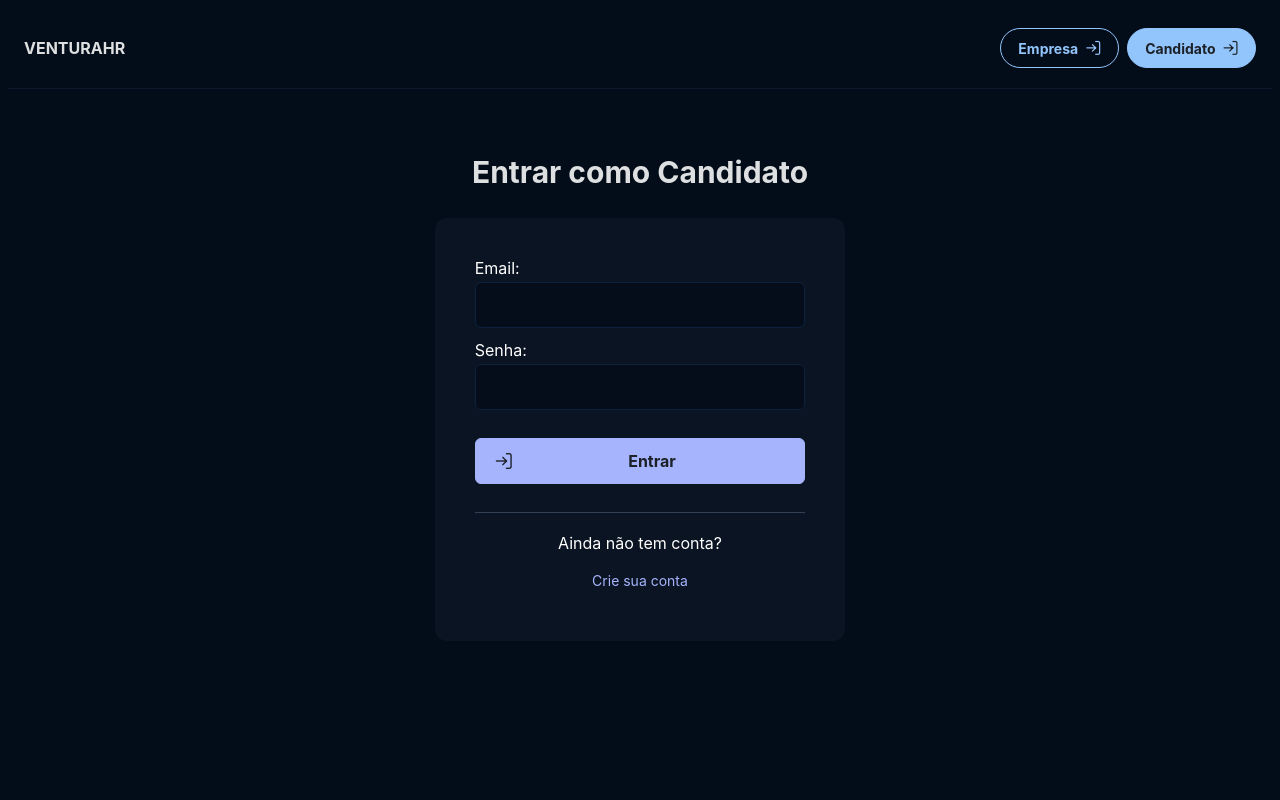
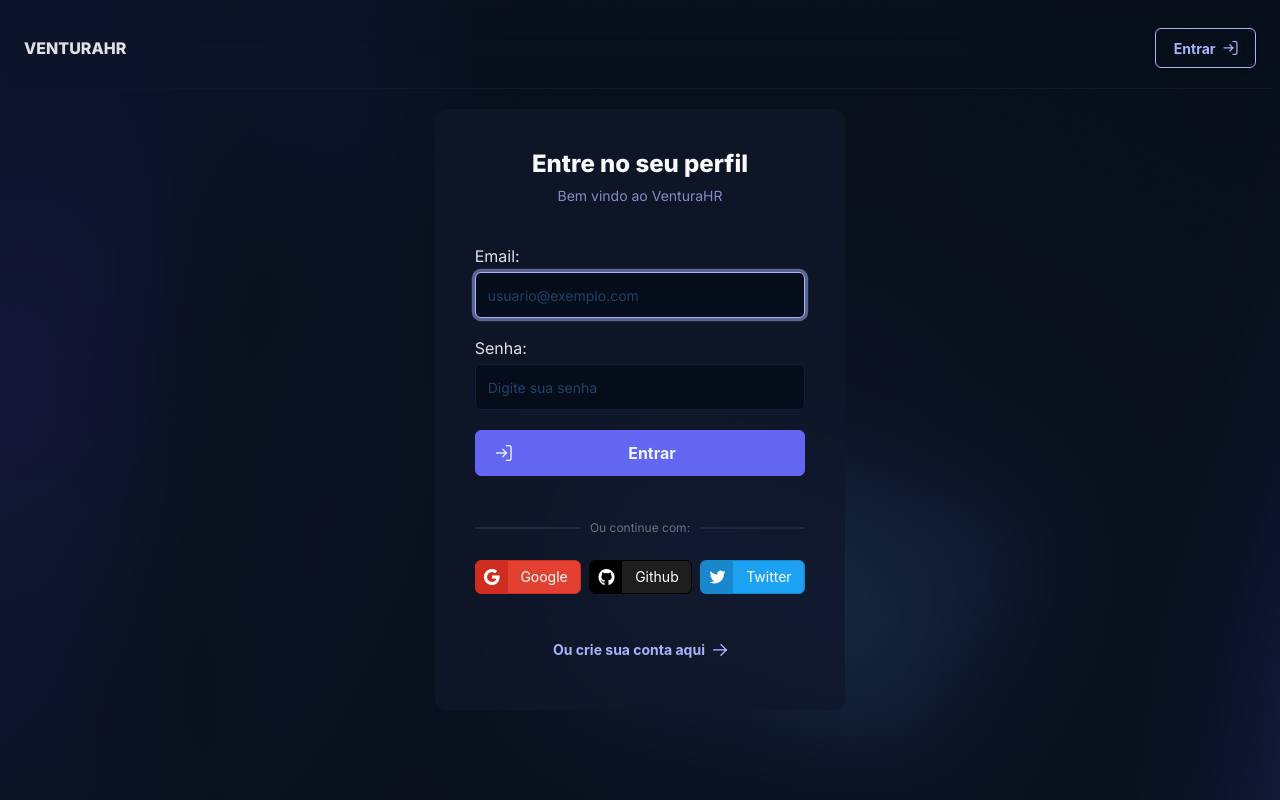
Before and after one commit to fabioper/VenturaHR, a Next.js app in the folder Web/venturahr-web/: page /applicant/login in a window 1280 px wide. Built offline with nearby package versions, Linux system fonts and the light colour scheme; no server answers.

Commit message:
ajusta estilos da tela de login

```diff
--- a/Web/venturahr-web/src/components/Header.tsx
+++ b/Web/venturahr-web/src/components/Header.tsx
@@ -8,32 +8,24 @@ const Header: React.FC = () => {
   const { isLogged, logout } = useAuth()
 
   return (
-    <header className="border-0 border-b border-slate-900 border-solid backdrop-blur sticky">
+    <header className="border-0 border-b border-slate-900 border-solid backdrop-blur-xl sticky top-0 left-0">
       <div className="container flex justify-between py-5 items-center">
         <Link href="/">
-          <h1 className="font-bold cursor-pointer text-base m-0">VENTURAHR</h1>
+          <h1 className="font-bold cursor-pointer text-base m-0 transition-all hover:scale-110">
+            VENTURAHR
+          </h1>
         </Link>
 
         <ul className="list-none flex flex-row text-sm gap-2 m-0">
           {!isLogged ? (
             <>
               <li>
-                <Link href="/company/login">
-                  <Button
-                    icon={PrimeIcons.SIGN_IN}
-                    iconPos="right"
-                    label="Empresa"
-                    className="p-button-outlined p-button-sm p-button-info p-button-rounded"
-                  />
-                </Link>
-              </li>
-              <li>
                 <Link href="/applicant/login">
                   <Button
                     icon={PrimeIcons.SIGN_IN}
                     iconPos="right"
-                    label="Candidato"
-                    className="p-button-sm p-button-info p-button-rounded"
+                    label="Entrar"
+                    className="p-button-sm p-button-outlined p-button-raised"
                   />
                 </Link>
               </li>
@@ -45,9 +37,9 @@ const Header: React.FC = () => {
                   onClick={logout}
                   icon={PrimeIcons.SIGN_OUT}
                   iconPos="right"
-                >
-                  Sair
-                </Button>
+                  label="Sair"
+                  className="p-button-danger p-button-sm p-button-rounded p-button-outlined"
+                />
               </li>
             </>
           )}
--- a/Web/venturahr-web/src/contexts/AuthContext.tsx
+++ b/Web/venturahr-web/src/contexts/AuthContext.tsx
@@ -27,7 +27,7 @@ export interface AuthContextProps {
   login: (credentials: LoginCredentials) => Promise<any>
   logout: () => Promise<any>
   signup: (credentials: SignUpCredentials) => Promise<void>
-  signupWithProvider: (provider: AuthProvider, role: string) => Promise<void>
+  loginWithProvider: (provider: AuthProvider, role: string) => Promise<void>
 }
 
 interface SignUpCredentials {
@@ -43,7 +43,7 @@ export const AuthContext = createContext<AuthContextProps>({
   login: async () => {},
   logout: async () => {},
   signup: async () => {},
-  signupWithProvider: async () => {},
+  loginWithProvider: async () => {},
 })
 
 const AuthProvider: React.FC<{ auth: Auth; children: React.ReactNode }> = ({
@@ -108,7 +108,7 @@ const AuthProvider: React.FC<{ auth: Auth; children: React.ReactNode }> = ({
     })
   }
 
-  const signupWithProvider = async (provider: AuthProvider, role: string) => {
+  const loginWithProvider = async (provider: AuthProvider, role: string) => {
     await withLoader(async () => {
       const { user } = await signInWithPopup(auth, provider)
       await ensureUserRole(user.email || "", role)
@@ -124,7 +124,7 @@ const AuthProvider: React.FC<{ auth: Auth; children: React.ReactNode }> = ({
         logout,
         isLogged,
         signup,
-        signupWithProvider,
+        loginWithProvider,
       }}
     >
       {children}
--- a/Web/venturahr-web/src/pages/applicant/login.tsx
+++ b/Web/venturahr-web/src/pages/applicant/login.tsx
@@ -1,4 +1,3 @@
-import Link from "next/link"
 import React, { useState } from "react"
 import { useAuth } from "../../contexts/AuthContext"
 import { NextPage } from "next"
@@ -8,6 +7,13 @@ import { InputText } from "primereact/inputtext"
 import { Password } from "primereact/password"
 import { Button } from "primereact/button"
 import { PrimeIcons } from "primereact/api"
+import Head from "next/head"
+import {
+  GithubAuthProvider,
+  GoogleAuthProvider,
+  TwitterAuthProvider,
+} from "firebase/auth"
+import Link from "next/link"
 
 const Login: NextPage = () => {
   useGuardAgainst(async ({ isLogged }) => isLogged)
@@ -17,9 +23,12 @@ const Login: NextPage = () => {
   const [error, setError] = useState<string | null>()
   const [loading, setLoading] = useState(false)
 
-  const { login } = useAuth()
+  const { login, loginWithProvider } = useAuth()
 
-  async function handleLogin(): Promise<any> {
+  async function handleLogin(
+    e: React.FormEvent<HTMLFormElement>
+  ): Promise<any> {
+    e.preventDefault()
     setError(null)
     setLoading(true)
     try {
@@ -33,20 +42,33 @@ const Login: NextPage = () => {
 
   return (
     <main>
-      <div className="container pt-10">
-        <h2 className="mb-7 text-center text-3xl font-bold">
-          Entrar como Candidato
-        </h2>
+      <Head>
+        <title>Login | VenturaHR</title>
+      </Head>
 
-        <form className="w-4/12 bg-slate-400 text-white bg-opacity-5 mx-auto p-10 rounded-xl">
+      <div className="container mt-5">
+        <div className="sm:w-full md:w-10/12 lg:w-4/12 bg-slate-900 mx-auto mb-10 p-10 rounded-xl bg-opacity-80">
+          <header className="mx-auto mb-10 text-center">
+            <h2 className="mt-0 mb-2 text-slate-50">Entre no seu perfil</h2>
+            <p className="m-0 text-indigo-300 opacity-75 text-sm">
+              Bem vindo ao VenturaHR
+            </p>
+          </header>
           {!!error && (
             <div className="mb-5 flex flex-col gap-4">
-              <Message severity="warn">{error}</Message>
+              <Message severity="error" text={error} />
             </div>
           )}
-          <div className="mb-3">
-            <label className="block mb-1">Email:</label>
+          <form onSubmit={handleLogin} className="flex flex-col gap-y-5">
+            <div>
+              <label className="block mb-1.5" htmlFor="email">
+                Email:
+              </label>
               <InputText
+                autoFocus
+                id="email"
+                type="email"
+                placeholder="usuario@exemplo.com"
                 value={email}
                 onChange={e => setEmail(e.target.value)}
                 className="w-full"
@@ -54,37 +76,90 @@ const Login: NextPage = () => {
             </div>
 
             <div>
-            <label className="block mb-1">Senha:</label>
+              <label className="block mb-1.5" htmlFor="password">
+                Senha:
+              </label>
               <Password
+                inputId="password"
                 value={password}
                 onChange={e => setPassword(e.target.value)}
+                placeholder="Digite sua senha"
                 feedback={false}
                 className="w-full"
                 inputClassName="w-full"
               />
             </div>
 
-          <div className="my-7">
+            <div>
               <Button
-              onClick={handleLogin}
+                type="submit"
                 loading={loading}
                 icon={PrimeIcons.SIGN_IN}
                 className="w-full"
                 label={loading ? "Aguard um momento" : "Entrar"}
               />
             </div>
+          </form>
 
-          <div className="border-0 border-solid border-t border-slate-700 pt-5 text-center">
-            Ainda não tem conta?
-            <div>
+          <div className="flex flex-col gap-3 my-7">
+            <h4 className="mb-3 text-center text-xs font-normal grid grid-cols-3 gap-x-2 justify-center items-center">
+              <span className="h-0.5 bg-slate-800" />
+              <span className="w-full text-slate-500">Ou continue com:</span>
+              <span className="h-0.5 bg-slate-800" />
+            </h4>
+            <div className="flex justify-center items-center flex-row gap-2">
+              <Button
+                type="button"
+                className="google p-0"
+                aria-label="Google"
+                onClick={async () =>
+                  await loginWithProvider(new GoogleAuthProvider(), "applicant")
+                }
+              >
+                <i className="pi pi-google px-2 py-2"></i>
+                <span className="px-0 text-sm">Google</span>
+              </Button>
+
+              <Button
+                type="button"
+                className="github p-0"
+                aria-label="github"
+                onClick={async () =>
+                  await loginWithProvider(new GithubAuthProvider(), "applicant")
+                }
+              >
+                <i className="pi pi-github px-2 py-2"></i>
+                <span className="px-0 text-sm">Github</span>
+              </Button>
+
+              <Button
+                type="button"
+                className="twitter p-0"
+                aria-label="github"
+                onClick={async () =>
+                  await loginWithProvider(
+                    new TwitterAuthProvider(),
+                    "applicant"
+                  )
+                }
+              >
+                <i className="pi pi-twitter px-2 py-2"></i>
+                <span className="px-0 text-sm">Twitter</span>
+              </Button>
+            </div>
+          </div>
+
+          <div className="flex flex-col items-center">
             <Link href="/applicant/signup">
-                <Button className="p-button-text p-button-sm mt-2">
-                  Crie sua conta
-                </Button>
+              <Button
+                className="p-button-text p-button-sm mt-2"
+                icon={PrimeIcons.ARROW_RIGHT}
+                iconPos="right"
+                label="Ou crie sua conta aqui"
+              />
             </Link>
           </div>
         </div>
-        </form>
       </div>
     </main>
   )
--- a/Web/venturahr-web/src/pages/applicant/signup.tsx
+++ b/Web/venturahr-web/src/pages/applicant/signup.tsx
@@ -8,7 +8,7 @@ import { useGuardAgainst } from "../../hooks/useGuardAgainst"
 const Signup: NextPage = () => {
   useGuardAgainst(async ({ isLogged }) => isLogged)
 
-  const { signup, signupWithProvider } = useAuth()
+  const { signup, loginWithProvider } = useAuth()
   const [email, setEmail] = useState("")
   const [password, setPassword] = useState("")
   const [displayName, setDisplayName] = useState("")
@@ -69,7 +69,7 @@ const Signup: NextPage = () => {
                 <a
                   href="#"
                   onClick={() =>
-                    signupWithProvider(provider.provider, "applicant")
+                    loginWithProvider(provider.provider, "applicant")
                   }
                 >
                   {provider.label}
--- a/Web/venturahr-web/src/styles/global.scss
+++ b/Web/venturahr-web/src/styles/global.scss
@@ -1,10 +1,16 @@
 @tailwind base;
 @tailwind components;
 @tailwind utilities;
+@import "./libs/primereact/primereact";
+@import url('https://fonts.googleapis.com/css2?family=Inter:wght@400;600;800&family=Jost:wght@300;400;500;600&display=swap');
+
+html {
+  /*font-size: 14px;*/
+}
 
 body {
   background-color: #030D19;
-  /*background-image: url("/bg.png");*/
-  font-family: var(--font-family);
+  background-image: url("/bg.png");
   color: var(--text-color);
+  @apply font-body;
 }
--- /dev/null
+++ b/Web/venturahr-web/src/styles/libs/primereact/_buttons.scss
@@ -0,0 +1,63 @@
+.p-button {
+  @apply bg-indigo-500;
+  @apply border-indigo-500;
+  @apply text-indigo-50;
+  @apply transition-all;
+  @apply hover:-translate-y-0.5;
+
+  &:hover:not(:disabled) {
+    @apply bg-indigo-600;
+    @apply border-indigo-600;
+    @apply text-indigo-50;
+  }
+
+  &:active:not(:disabled) {
+    @apply bg-indigo-600;
+    @apply border-indigo-600;
+    @apply text-indigo-50;
+  }
+}
+
+@mixin social-button($darkColor, $lightColor) {
+  @apply grow;
+
+  background: linear-gradient(to left, $lightColor 50%, $darkColor 50%);
+  background-size: 200% 100%;
+  background-position: right bottom;
+  transition: background-position 0.5s ease-out;
+  color: #fff;
+  border-color: $darkColor;
+
+  i {
+    background-color: $darkColor;
+  }
+
+  span {
+    @apply mx-auto;
+  }
+
+  &:hover {
+    background: linear-gradient(to left, $lightColor 50%, $darkColor 50%);
+    background-size: 200% 100%;
+    background-position: left bottom;
+    transition: background-position 0.5s ease-out;
+    color: #fff;
+    border-color: $darkColor;
+  }
+
+  :focus {
+    box-shadow: 0 0 0 1px var(--purple-400);
+  }
+}
+
+.p-button.google {
+  @include social-button(#CF2D1F, #E24132);
+}
+
+.p-button.github {
+  @include social-button(#000, #1f1e1e);
+}
+
+.p-button.twitter {
+  @include social-button(#1887cb, #1DA1F2);
+}
--- /dev/null
+++ b/Web/venturahr-web/src/styles/libs/primereact/_input.scss
@@ -0,0 +1,5 @@
+input::placeholder {
+  color: #1f4168;
+  @apply font-body;
+  @apply text-sm;
+}
--- /dev/null
+++ b/Web/venturahr-web/src/styles/libs/primereact/_primereact.scss
@@ -0,0 +1,3 @@
+@import "messages";
+@import "buttons";
+@import "input";
--- a/Web/venturahr-web/tailwind.config.js
+++ b/Web/venturahr-web/tailwind.config.js
@@ -8,10 +8,14 @@ module.exports = {
       center: true,
       padding: "1rem",
     },
+    fontFamily: {
+      body: ["Inter"],
+    },
     extend: {},
   },
   plugins: [],
   corePlugins: {
     preflight: false,
+    divideStyle: true,
   },
 }
```
Also changed, not shown: Web/venturahr-web/src/styles/libs/primereact/_messages.scss (added, +19 -0 lines), Web/venturahr-web/public/bg.png. Lines whose indentation alone changed are shown as unchanged.
